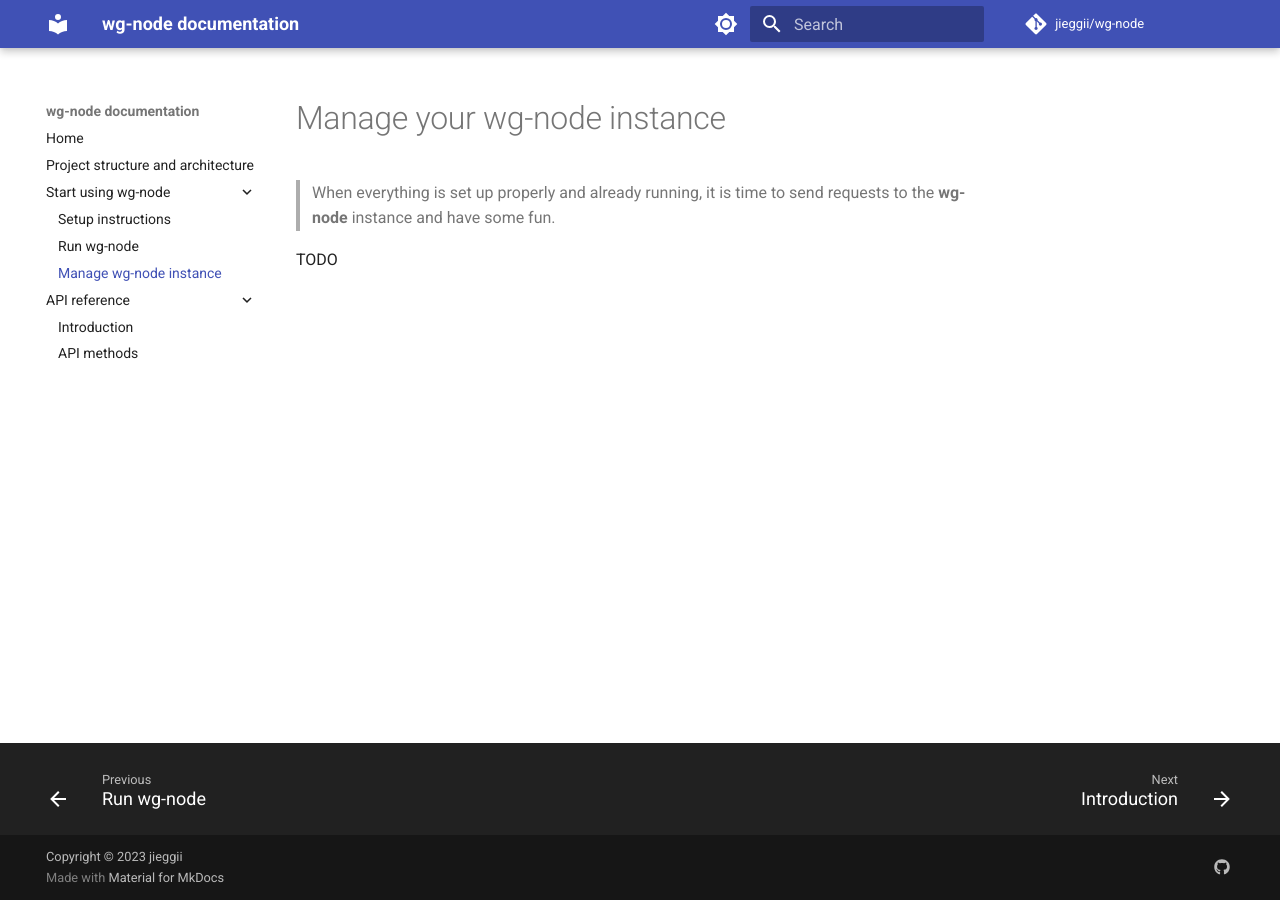
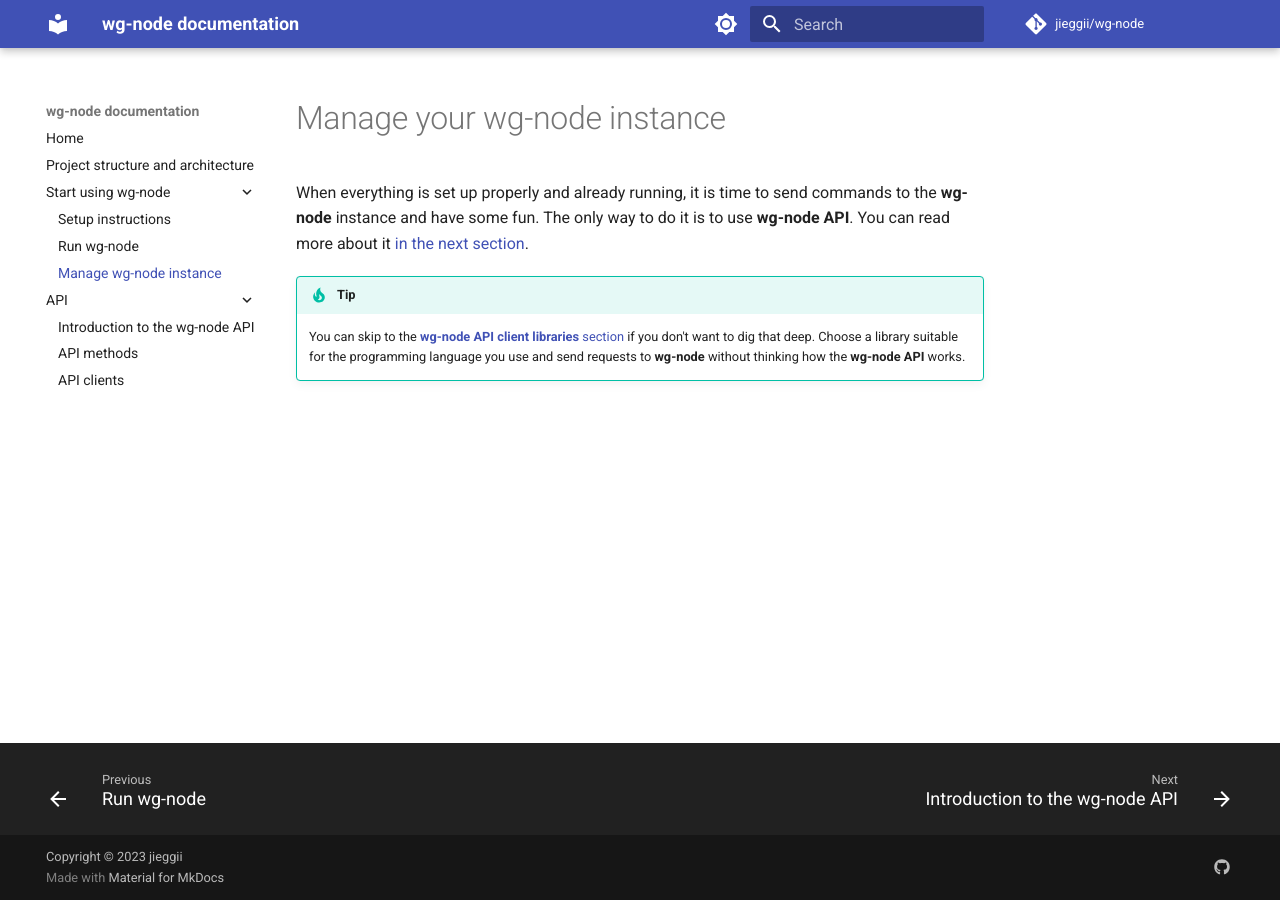
Before and after one commit to jieggii/wg-node, an MkDocs documentation site: the page built from docs/usage/manage-your-wg-node-instance.md, in a window 1280 px wide. Built offline with MkDocs 1.6.1 and Material for MkDocs 9.7.7, drawn with Linux system fonts in a browser that asks for light colours; comment, search, counter and statistics services are not loaded.

Commit message:
Update docs

```diff
--- a/docs/usage/manage-your-wg-node-instance.md
+++ b/docs/usage/manage-your-wg-node-instance.md
@@ -1,6 +1,13 @@
 # Manage your wg-node instance
 
-> When everything is set up properly and already running, it is time to send requests to the
-> **wg-node** instance and have some fun.
+When everything is set up properly and already running,
+it is time to send commands to the **wg-node** instance and have some fun.
+The only way to do it is to use **wg-node API**.
+You can read more about it [in the next section](/wg-node/api/introduction).
 
-TODO
+!!! tip
+
+    You can skip to the
+    [**wg-node API client libraries** section]() if you don't want to dig that deep.
+    Choose a library suitable for the programming language you use
+    and send requests to **wg-node** without thinking how the **wg-node API** works.
--- a/mkdocs.yml
+++ b/mkdocs.yml
@@ -50,13 +50,15 @@ nav:
       - "Setup instructions": "./usage/set-up-wg-node-on-your-server.md"
       - "Run wg-node": "./usage/run-wg-node-on-your-server.md"
       - "Manage wg-node instance": "./usage/manage-your-wg-node-instance.md"
-  - "API reference":
-      - "Introduction": "./api-reference/introduction.md"
-      - "API methods": "./api-reference/api-methods.md"
+  - "API":
+      - "Introduction to the wg-node API": "./api/introduction.md"
+      - "API methods": "./api/methods.md"
+      - "API clients": "./api/clients.md"
 
 
 markdown_extensions:
   - admonition
+  - tables
   - pymdownx.highlight:
       anchor_linenums: true
       line_spans: __span
```
Also changed, not shown: docs/api-reference/api-methods.md (deleted, +0 -3 lines), docs/api/clients.md (added, +13 -0 lines), docs/api/introduction.md (renamed from docs/api-reference/introduction.md, +6 -4 lines), docs/api/methods.md (added, +5 -0 lines), docs/usage/set-up-wg-node-on-your-server.md (+5 -5 lines).
